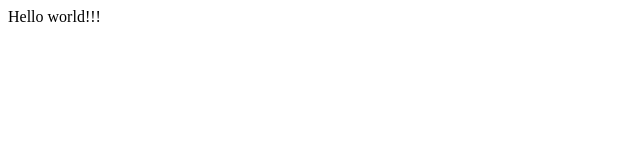
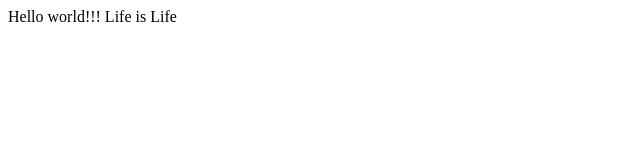
Before and after one commit to Panagiotis-Floratos/dokgit, a plain HTML site: page index.html in a window 1280 px wide. Shown: the full height of the page, 0-640 px from the left. Drawn offline with Linux system fonts and the light colour scheme.

Commit message:
Add something new

```diff
--- a/index.html
+++ b/index.html
@@ -6,6 +6,6 @@
     <title>Document</title>
 </head>
 <body>
-    Hello world!!!
+    Hello world!!! Life is Life
 </body>
 </html>
```
